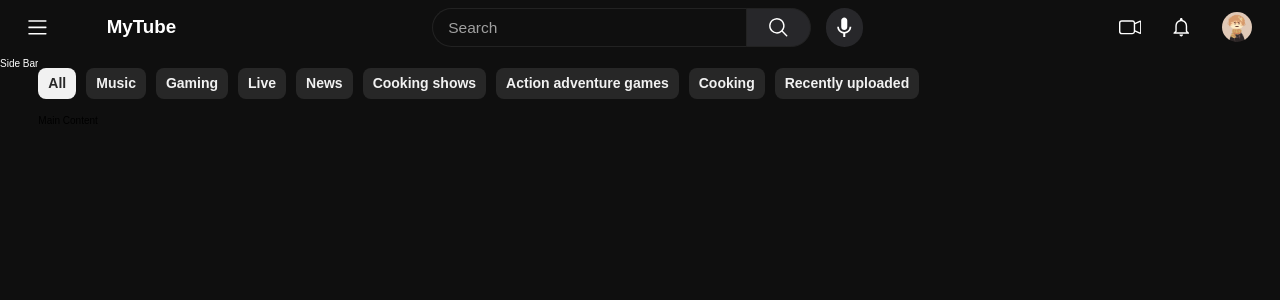
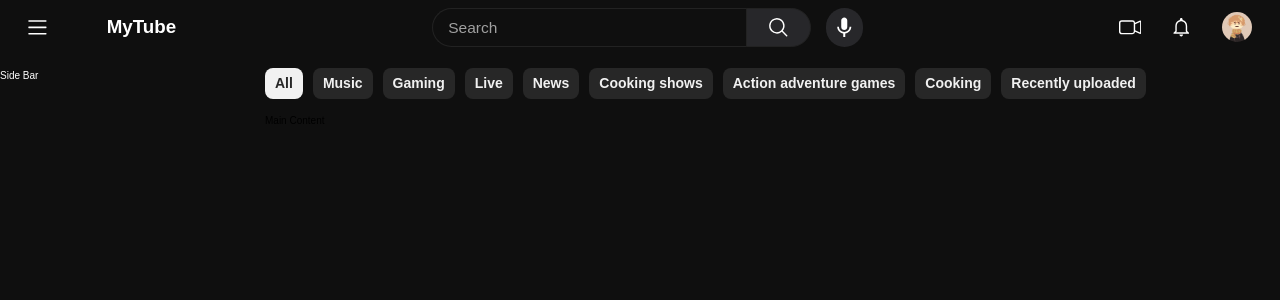
Before and after one commit to Biszku/Tailwind-My-Tube, a React (Vite) app: page / in a window 1280 px wide. Shown: the top 300 px of the page. Built offline with nearby package versions, Linux system fonts and the light colour scheme.

Commit message:
style: added element aside

```diff
--- a/src/components/sIdeBar/sideBar.tsx
+++ b/src/components/sIdeBar/sideBar.tsx
@@ -1,6 +1,6 @@
 const Sidebar = () => {
   return (
-    <aside className="asideElementWidth  sticky top-[56px] text-white">
+    <aside className="asideElementWidth sticky top-[54.25px] text-white pt-[1.4rem] w-[26.5rem]">
       <p>Side Bar</p>
     </aside>
   );
```
